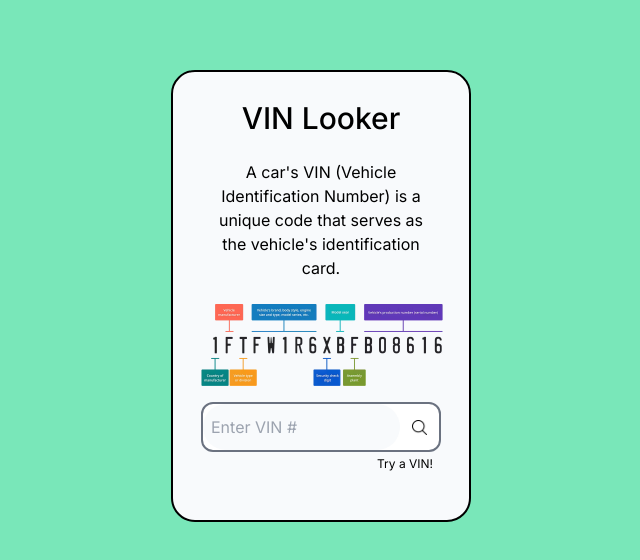
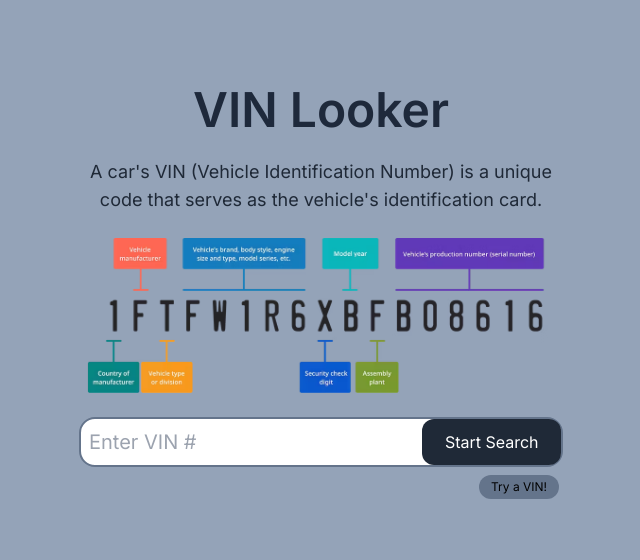
Before and after one commit to superxp360/vin-looker, a Next.js app: page / in a window 1280 px wide. Shown: the top 560 px of the page, without its empty margins (319-959 px from the left). Built offline with nearby package versions, Linux system fonts and the light colour scheme.

Commit message:
added bg color and media qurery

```diff
--- a/app/component/CarInfo.jsx
+++ b/app/component/CarInfo.jsx
@@ -3,17 +3,17 @@ export default function CarInfo(props) {
 
   return (
     <>
-      <div className="hover:cursor p-2 border-2 border-gray-700 bg-slate-50 rounded-lg shadow-lg text-left">
+      <div className="hover:cursor p-2 border-2 w-full border-slate-950 bg-slate-900 rounded-lg shadow-lg text-left">
         <div>
-          <p className="text-md m-1 font-medium text-black">VIN: {vin}
+          <p className="text-md m-1 font-medium text-white">VIN: {vin}
           </p>
-          <p className="text-md m-1 font-medium text-black">
+          <p className="text-md m-1 font-medium text-white">
             Year: {modelYear}
           </p>
-          <p className="text-md m-1 font-medium text-black">
+          <p className="text-md m-1 font-medium text-white">
             Make: {make}
           </p>
-          <p className="text-md m-1 font-medium text-black">
+          <p className="text-md m-1 font-medium text-white">
             Model: {model}
           </p>
         </div>
--- a/app/component/SearchVin.jsx
+++ b/app/component/SearchVin.jsx
@@ -6,15 +6,21 @@ import CarInfo from "./CarInfo";
 export default function SearchVin() {
   const [vin, setVin] = useState("");
   const [carData, setCarData] = useState(null);
+  const [isLoading, setIsLoading] = useState(false);
 
   const fetchVinData = async (url) => {
     try {
+      setIsLoading(true); // Set loading state to true
       const response = await fetch(url);
       const data = await response.json();
       console.log(data);
-      setCarData(data);
+      setTimeout(() => {
+        setCarData(data); // Set the fetched data after 2 seconds
+        setIsLoading(false); // Set loading state to false
+      }, 2000);
     } catch (error) {
       console.error("Error:", error);
+      setIsLoading(false); // Set loading state to false in case of an error
     }
   };
 
@@ -29,18 +35,15 @@ export default function SearchVin() {
     setVin("1G1JC5444R7252367");
   };
 
-
-
-
   return (
     <div className="flex justify-center w-full h-full">
-      <div className="flex flex-col justify-center items-center mt-[70px] mx-auto border-2 border-black w-[300px] p-5 m-5 rounded-3xl bg-slate-50">
+      <div className="flex flex-col justify-center items-center mt-[70px] mx-auto w-[300px] md:w-[500px] p-2 m-5">
       <div>
-          <h1 className="font-medium text-3xl text-center m-2 ">VIN Looker</h1>
+        <h1 className="font-semibold text-4xl md:text-5xl text-center m-2 text-slate-800 ">VIN Looker</h1>
       </div>
 
-        <div className="rounded-3xl m-2 p-2">
-          <h2 className="text-md text-center">
+        <div className="m-2 p-2  w-full ">
+          <h2 className="text-sm w-full text-center text-gray-800 md:text-lg">
             A car's VIN (Vehicle Identification Number) is a unique code that serves as the vehicle's identification card.
           </h2>
         </div>
@@ -49,13 +52,13 @@ export default function SearchVin() {
           <img className="m-2" src="./images/vin-decoder.avif" alt="VIN Decoder"></img>
         </div>
 
-        <div className="flex flex-col justify-center w-full p-2">
-          <div className="flex flex-row justify-center">
-            <div className="border-2 border-gray-500 bg-white h-[50px] w-full rounded-xl flex">
+        <div className="flex flex-col w-full m-1">
+          <div className="flex flex-row justify-center mt-3">
+            <div className="border-2 border-slate-500 bg-white h-[50px] w-[500px] rounded-2xl flex flex-row">
               <input
                 type="text"
                 placeholder="Enter VIN #"
-                className="border-none focus:outline-none rounded-full w-full p-2 bg-slate-50 text-md"
+                className="border-none focus:outline-none rounded-full w-full p-2 text-sm md:text-xl"
                 value={vin}
                 onChange={(event) => {
                   const inputValue = event.target.value;
@@ -66,24 +69,32 @@ export default function SearchVin() {
                   }
                 }}
               />
-              <button className="w-auto m-3" onClick={handleButtonClick}>
-                <img src="./images/searchIcon.png" alt="Search" className="w-[18px] h-[15px]" />
+              <button className="text-xs bg-gray-800 text-white rounded-xl w-[160px] h-[46px] ml-1 md:text-[16px] md:w-[200px]" onClick={handleButtonClick}>
+                <p>Start Search</p>
               </button>
             </div>
           </div>
-          <button className="flex flex-row justify-end mr-2 m-1 text-xs" onClick={sampleVin}>
+          <div className="flex justify-end">
+            <button className="m-1 mt-2 text-xs bg-slate-500 rounded-xl w-[80px] p-1" onClick={sampleVin}>
               Try a VIN!
             </button>
           </div>
+      </div>
 
         <div className="m-2 w-full">
-          {carData && carData.Results[0].Make && carData.Results[0].ModelYear && carData.Results[0].Model && (
+          {isLoading ? (
+            <div className="flex justify-center items-center h-40">
+              <p className="text-slate-700">Searching VIN...</p>
+            </div>
+          ) : (
+            carData && carData.Results[0].Make && carData.Results[0].ModelYear && carData.Results[0].Model && (
               <CarInfo
                 vin={carData.Results[0].VIN}
                 make={carData.Results[0].Make}
                 modelYear={carData.Results[0].ModelYear}
                 model={carData.Results[0].Model}
               />
+            )
           )}
         </div>
       </div>
--- a/app/layout.js
+++ b/app/layout.js
@@ -4,14 +4,17 @@ import { Inter } from 'next/font/google'
 const inter = Inter({ subsets: ['latin'] })
 
 export const metadata = {
-  title: 'Create Next App',
+  title: 'Vin Looker',
   description: 'Generated by create next app',
 }
 
 export default function RootLayout({ children }) {
   return (
     <html lang="en">
-      <body className={`${inter.className} bg-[#79e7b9]`}>{children}</body>
+      <body className={`${inter.className} bg-slate-400`}>
+        <div></div>
+        {children}
+      </body>
     </html>
   )
 }
--- a/tailwind.config.js
+++ b/tailwind.config.js
@@ -11,8 +11,9 @@ module.exports = {
         'gradient-radial': 'radial-gradient(var(--tw-gradient-stops))',
         'gradient-conic':
           'conic-gradient(from 180deg at 50% 50%, var(--tw-gradient-stops))',
+        'blue-background': "url('/images/blue-background.jpeg')",
       },
     },
   },
   plugins: [],
-}
+};
```
Also changed, not shown: public/Images/blue-background.jpeg (added). Lines whose indentation alone changed are shown as unchanged.
